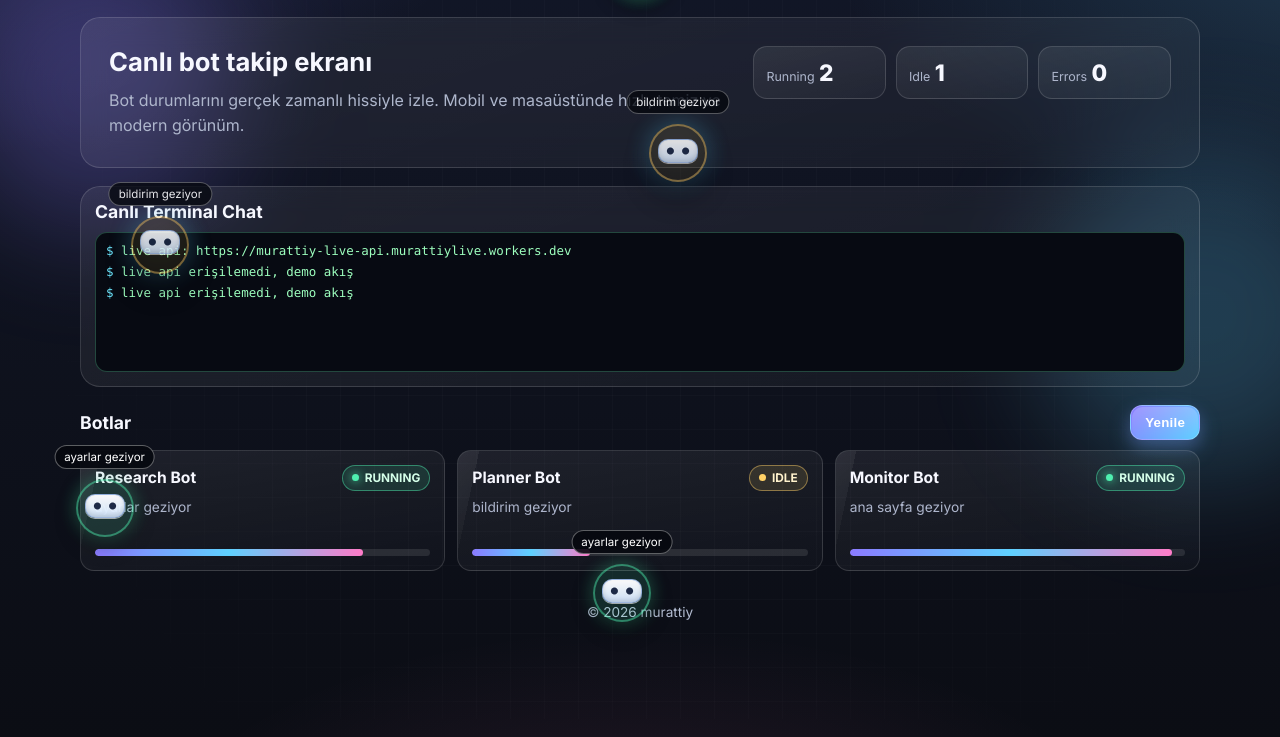
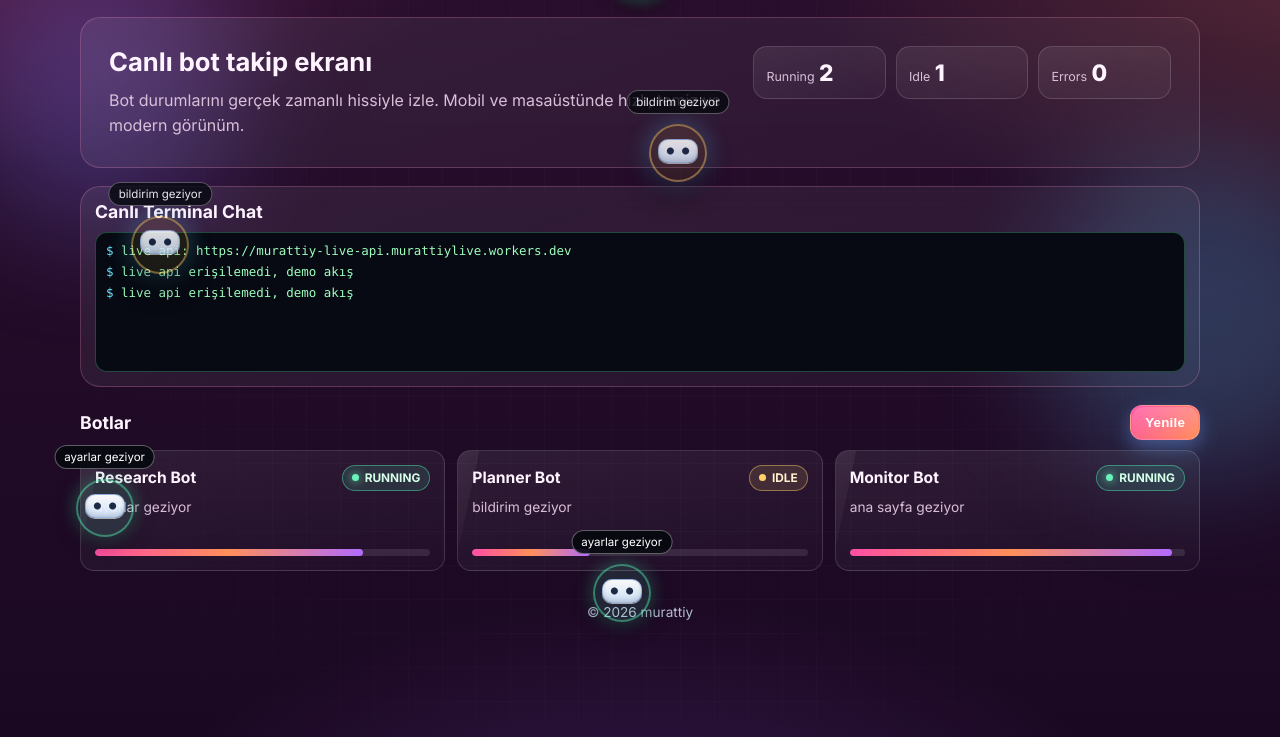
Before and after one commit to franticmurat-maker/franticmurat-maker.github.io, a plain HTML site: page index.html in a window 1280 px wide. Shown: the part 81-818 px from the top of the page. Drawn offline with Linux system fonts and the light colour scheme; no server answers.

Commit message:
Apply Instagram-inspired pink/orange/purple palette

```diff
--- a/style.css
+++ b/style.css
@@ -1,15 +1,15 @@
 :root {
-  --bg-1: #0b0d14;
-  --bg-2: #121728;
-  --surface: rgba(20, 24, 38, 0.72);
-  --surface-2: rgba(255, 255, 255, 0.04);
-  --text: #f7f8ff;
-  --muted: #aeb6cc;
-  --line: rgba(255, 255, 255, 0.14);
-  --brand: #8b7bff;
-  --brand-2: #5fd1ff;
-  --brand-3: #ff7bc8;
-  --ok: #4ff0b0;
+  --bg-1: #1a0822;
+  --bg-2: #2a0f2e;
+  --surface: rgba(45, 18, 52, 0.72);
+  --surface-2: rgba(255, 255, 255, 0.05);
+  --text: #fff4ff;
+  --muted: #d9bfd8;
+  --line: rgba(255, 154, 198, 0.24);
+  --brand: #ff4fa3;
+  --brand-2: #ff8f5a;
+  --brand-3: #b26bff;
+  --ok: #69f3b9;
   --warn: #ffd166;
   --err: #ff6b8a;
 }
@@ -22,9 +22,9 @@ body {
   min-height: 100vh;
   overflow-x: hidden;
   background:
-    radial-gradient(1000px 500px at -10% -10%, rgba(139,123,255,.25), transparent 65%),
-    radial-gradient(900px 500px at 110% 0%, rgba(95,209,255,.2), transparent 65%),
-    radial-gradient(800px 420px at 50% 120%, rgba(255,123,200,.12), transparent 65%),
+    radial-gradient(1000px 520px at -10% -10%, rgba(255,79,163,.28), transparent 65%),
+    radial-gradient(920px 520px at 108% 0%, rgba(255,143,90,.24), transparent 65%),
+    radial-gradient(820px 460px at 50% 120%, rgba(178,107,255,.2), transparent 65%),
     linear-gradient(180deg, var(--bg-2), var(--bg-1));
 }
 
```
